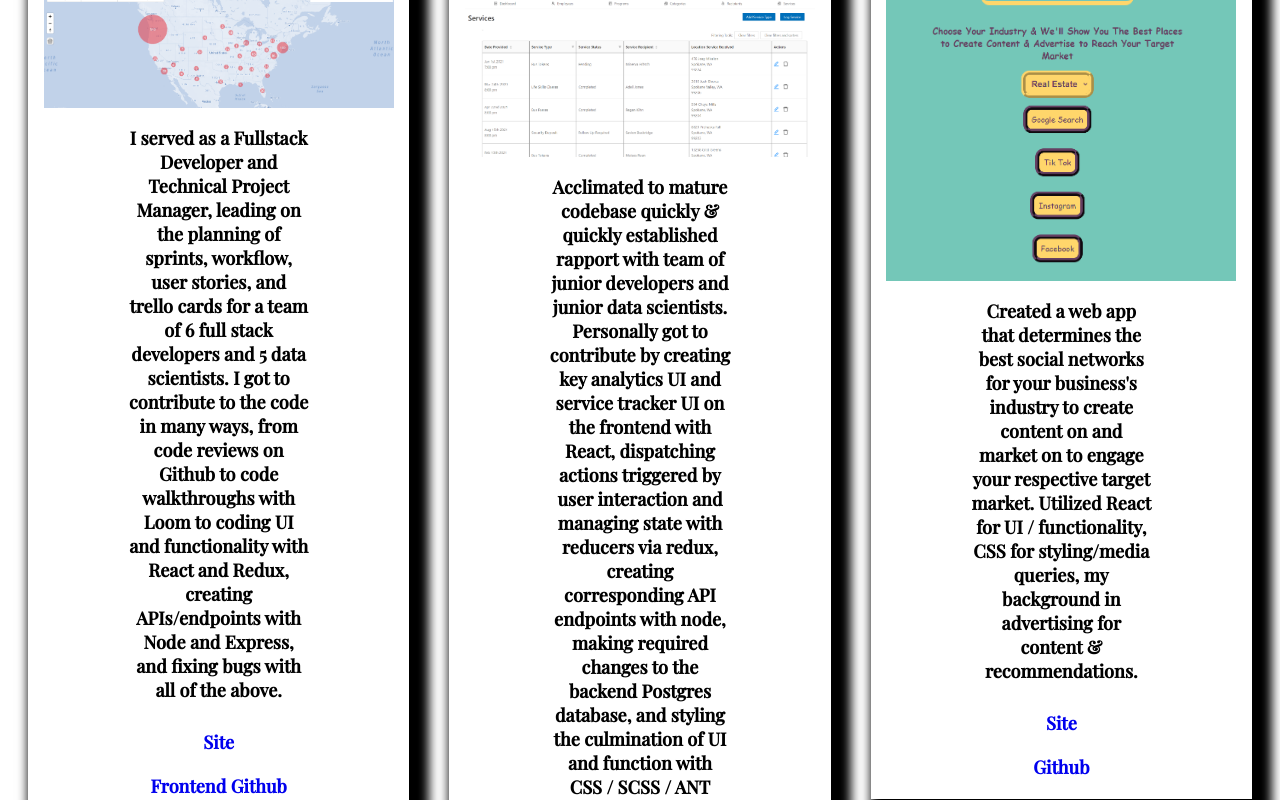
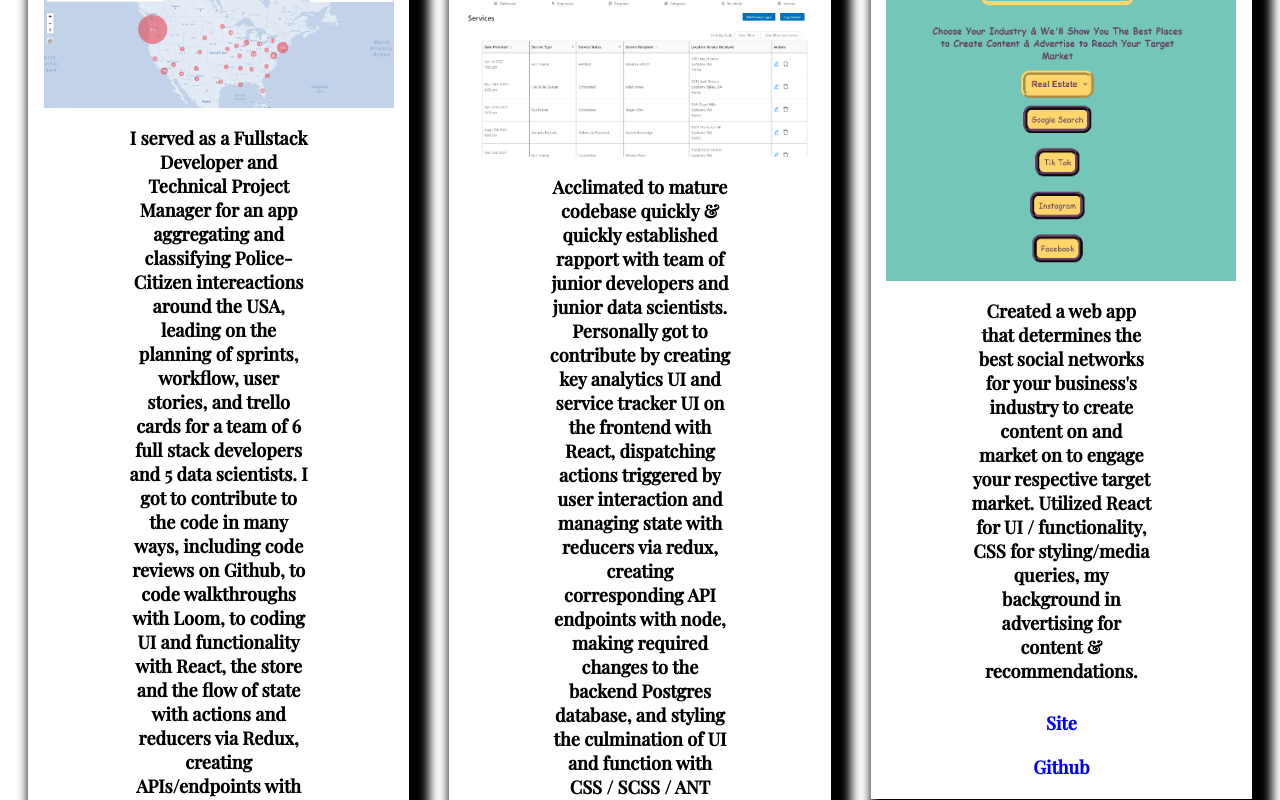
Before and after one commit to ahmedseragcodes/AhmedSeragPortfolio, a React (Create React App) app in the folder frontend/: page / in a window 1280 px wide. Shown: the part 940-1740 px from the top of the page. Built offline with nearby package versions, Linux system fonts and the light colour scheme.

Commit message:
added to description of new project, fixed width of third paragraph of text in skills section

```diff
--- a/frontend/src/App.js
+++ b/frontend/src/App.js
@@ -51,7 +51,7 @@
           <div className="skillsText">
           <p>Frontend: React, Redux, CSS, SCSS, HTML</p>
           <p>Backend: Node, Express, Knex, SQLite, PostgresSQL</p>
-          <p>Additional: Git, Github, Trello, Google/Facebook Ad Creation/Optimization/Copywriting, Sales, Python</p>
+          <p className="longSkillsText">Additional: Git, Github, Trello, Google/Facebook Ad Creation/Optimization/Copywriting, Sales, Python</p>
           </div>
       </div>
       <img className="skillSectionImg" src={PortfolioAnim1} alt="programmer in front of computer" />
@@ -62,7 +62,7 @@
           <div className="projectCard">
             <h3>Human Rights First Blue Witness App</h3>
             <img className="projectCardImg" src={PortfolioBlueWitness} alt="Blue Witness Web App" />
-            <p>I served as a Fullstack Developer and Technical Project Manager, leading on the planning of sprints, workflow, user stories, and trello cards for a team of 6 full stack developers and 5 data scientists. I got to contribute to the code in many ways, from code reviews on Github to code walkthroughs with Loom to coding UI and functionality with React and Redux, creating APIs/endpoints with Node and Express, and fixing bugs with all of the above. </p>
+            <p>I served as a Fullstack Developer and Technical Project Manager for an app aggregating and classifying Police-Citizen intereactions around the USA, leading on the planning of sprints, workflow, user stories, and trello cards for a team of 6 full stack developers and 5 data scientists. I got to contribute to the code in many ways, including code reviews on Github, to code walkthroughs with Loom, to coding UI and functionality with React, the store and the flow of state with actions and reducers via Redux, creating APIs/endpoints with Node and Express, and fixing bugs with all of the above. </p>
             <a href="https://a.humanrightsfirst.dev/">Site</a>
             <a href="https://github.com/Lambda-School-Labs/human-rights-first-police-fe-a">Frontend Github</a>
             <a href="https://github.com/Lambda-School-Labs/human-rights-first-police-be-a">Backend Github</a>
--- a/frontend/src/index.scss
+++ b/frontend/src/index.scss
@@ -76,6 +76,9 @@
     flex-direction: column;
     align-items: center;
     font-weight: bold;
+    .longSkillsText {
+      width: 75%;
+    }
   }
 }
 
```
